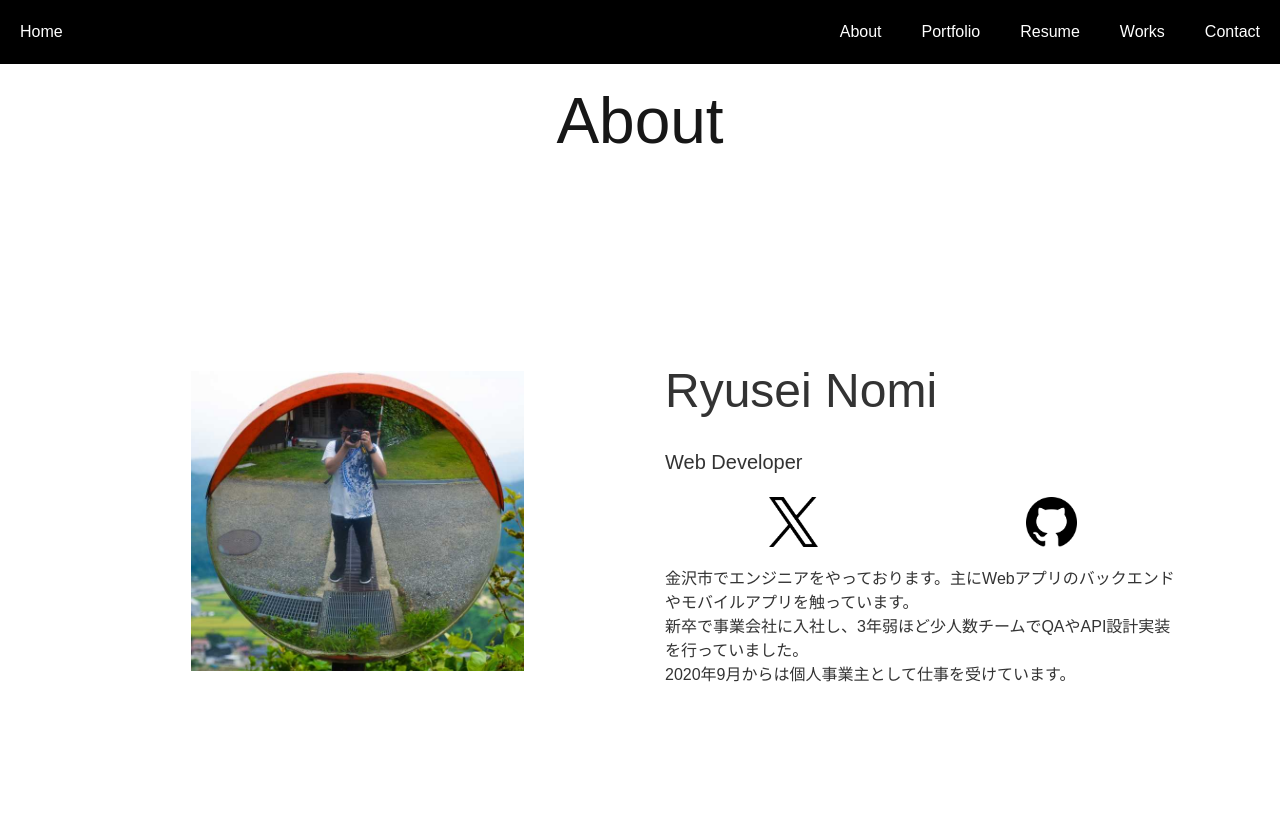
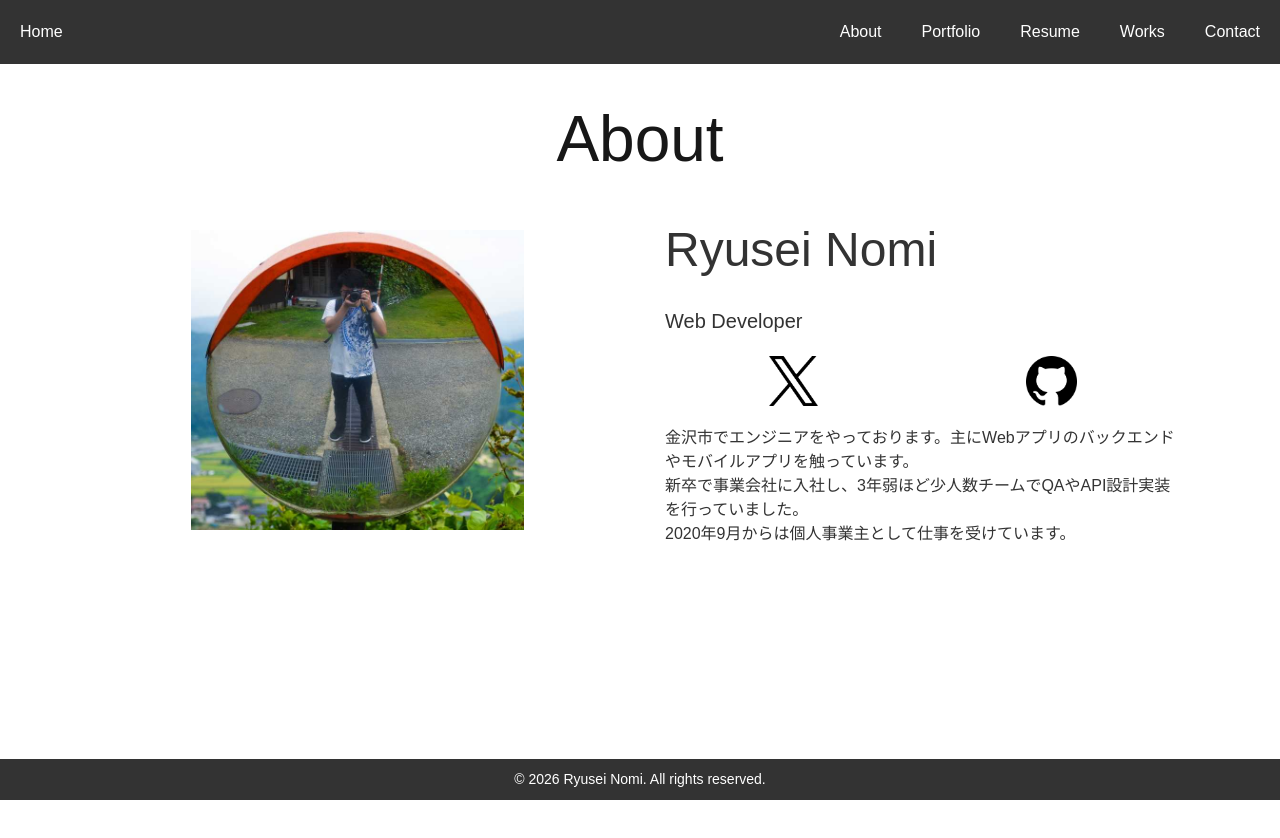
Before and after one commit to ryu-ton10/ryusei_worksite, a Next.js app: page /about in a window 1280 px wide. Shown: the top 838 px of the page. After the commit the page ends 800 px from the top, so only its background shows below. Built offline with nearby package versions, Linux system fonts and the light colour scheme.

Commit message:
create footer

```diff
--- a/app/about/page.scss
+++ b/app/about/page.scss
@@ -66,18 +66,18 @@
 }
 @include mixins.mq(pc) {
   .about {
-    height: 100vh;
     width: 100%;
-    display: grid;
-    grid-template-rows: 0.5fr 3fr;
+    display: flex;
+    flex-direction: column;
     align-items: center;
     padding: 0 100px;
 
     h1 {
       display: flex;
       justify-content: center;
+      align-items: center;
       font-size: 4rem;
-      width: 100%;
+      height: 150px;
     }
 
     .about__profile {
--- a/app/about/page.tsx
+++ b/app/about/page.tsx
@@ -1,6 +1,7 @@
 import './page.scss';
 import Image from "next/image";
 import { Header } from "../component/header/header";
+import { Footer } from "../component/footer/footer";
 import profileImage from "../../public/profile_picture.jpg";
 import xLogo from "../../public/x_logo.png";
 import githubLogo from "../../public/github_logo.png";
@@ -56,6 +57,7 @@ export default function About() {
           </div>
         </div>
       </div>
+      <Footer />
     </>
   );
 }
--- /dev/null
+++ b/app/component/footer/footer.scss
@@ -0,0 +1,14 @@
+.footer {
+  background-color: #333;
+  color: #fff;
+  text-align: center;
+  padding: 10px 0;
+  position: fixed;
+  bottom: 0;
+  width: 100%;
+
+  p {
+    margin: 0;
+    font-size: 14px;
+  }
+}
--- /dev/null
+++ b/app/component/footer/footer.tsx
@@ -0,0 +1,9 @@
+import './footer.scss';
+
+export function Footer() {
+  return (
+    <footer className="footer">
+      <p>&copy; 2026 Ryusei Nomi. All rights reserved.</p>
+    </footer>
+  );
+}
--- a/app/component/header/header.scss
+++ b/app/component/header/header.scss
@@ -6,7 +6,7 @@
     display: flex;
     flex-direction: row;
     justify-content: space-between;
-    background-color: black;
+    background-color: #333;
 
     .header__nav {
       display: none;
@@ -43,7 +43,7 @@
     display: flex;
     flex-direction: column;
     align-items: center;
-    background-color: black;
+    background-color: #333;
 
     a {
       display: flex;
@@ -65,7 +65,7 @@
     display: flex;
     flex-direction: row;
     justify-content: space-between;
-    background-color: black;
+    background-color: #333;
 
     .header__nav {
       display: flex;
--- a/app/contact/page.tsx
+++ b/app/contact/page.tsx
@@ -1,5 +1,6 @@
 import './page.scss';
 import { Header } from "../component/header/header";
+import { Footer } from "../component/footer/footer";
 
 export default function Contact() {
   return (
@@ -12,6 +13,7 @@ export default function Contact() {
           <a href="mailto:ryusakine0507@gmail.com">ryusakine0507@gmail.com</a>
         </div>
       </div>
+      <Footer />
     </>
   );
 }
--- a/app/page.tsx
+++ b/app/page.tsx
@@ -1,7 +1,9 @@
 import './page.scss';
+import { Footer } from "./component/footer/footer";
 
 export default function Home() {
   return (
+    <>
       <div className="home">
         <div className="home__title">
           <h1>Ryusei Nomi</h1>
@@ -15,5 +17,7 @@ export default function Home() {
           <a href="/contact">Contact</a>
         </div>
       </div>
+      <Footer />
+    </>
   );
 }
--- a/app/portfolio/page.tsx
+++ b/app/portfolio/page.tsx
@@ -1,6 +1,7 @@
 import './page.scss';
 import { Project } from '../component/project/project';
 import { Header } from "../component/header/header";
+import { Footer } from "../component/footer/footer";
 import barMomo from "../../public/bar_momo.png";
 import pokemonTribeRateSearcher from "../../public/pokemon_tribe_rate_searcher.png";
 import makaseteChoice from "../../public/makasete_choice.png";
@@ -32,6 +33,7 @@ export default function Portfolio() {
           />
         </div>
       </div>
+      <Footer />
     </>
   );
 }
--- a/app/works/page.tsx
+++ b/app/works/page.tsx
@@ -1,5 +1,6 @@
 import { Project } from '../component/project/project';
 import { Header } from "../component/header/header";
+import { Footer } from "../component/footer/footer";
 import hokurikucar from "../../public/hokurikucar.png";
 import './page.scss';
 
@@ -18,6 +19,7 @@ export default function Works() {
           />
         </div>
       </div>
+      <Footer />
     </>
   );
 }
```
Also changed, not shown: app/contact/page.scss (+6 -3 lines), app/portfolio/page.scss (+4 -6 lines), app/works/page.scss (+4 -3 lines). Lines whose indentation alone changed are shown as unchanged.
